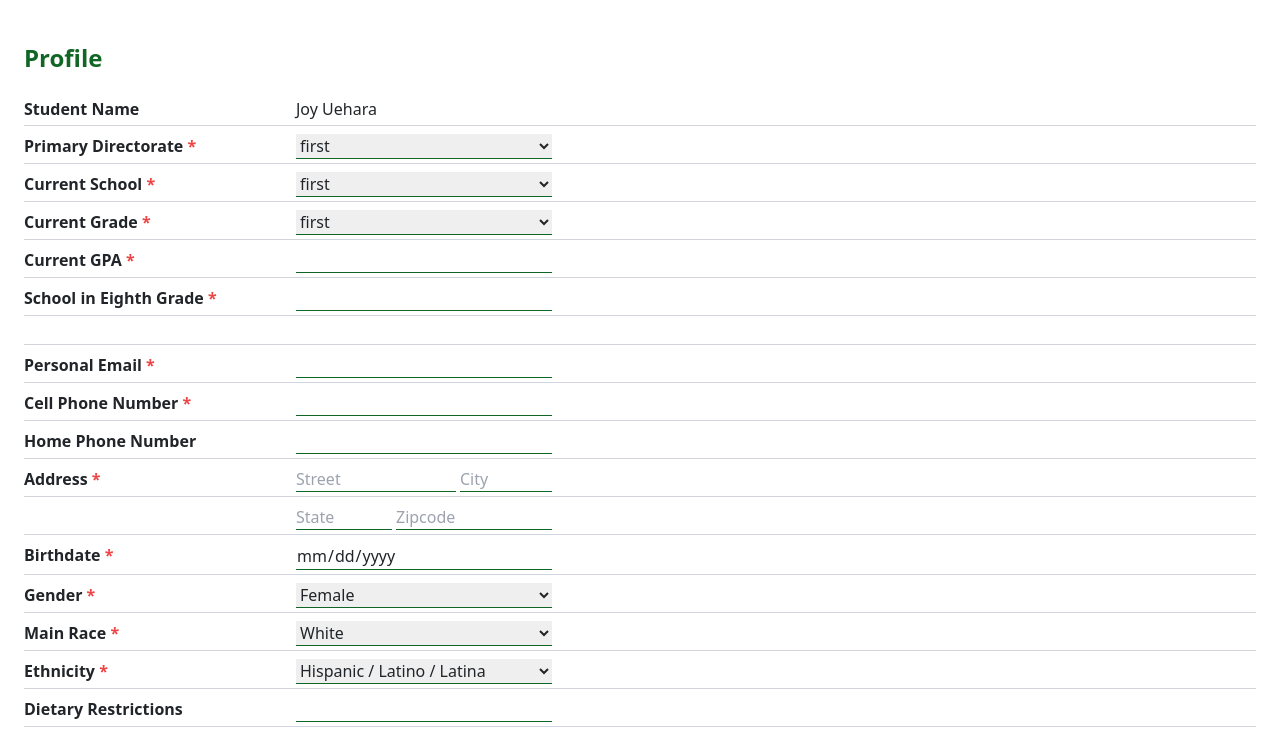
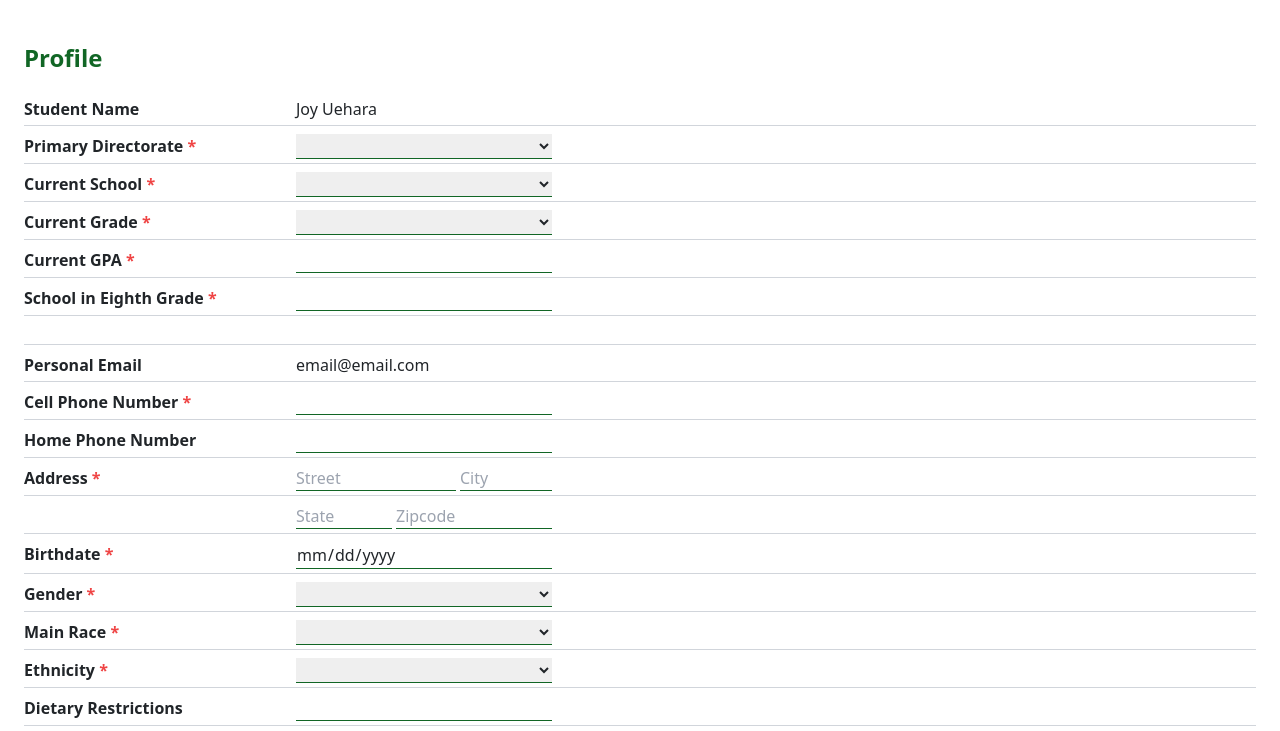
Before and after one commit to Aaron691/TeamPortal, a plain HTML site: page profile.html in a window 1280 px wide. Shown: the part 60-791 px from the top of the page. Drawn offline with nearby package versions, Linux system fonts and the light colour scheme.

Commit message:
Update profile.html
removed preselected options from dropdowns and removed input box for email.

```diff
--- a/profile.html
+++ b/profile.html
@@ -96,6 +96,7 @@
             class="w-64 border-b border-green-600"
             id="primaryDoctorate"
           >
+			<option></option>
             <option value="First">first</option>
             <option value="second">second</option>
           </select>
@@ -110,6 +111,7 @@
             class="w-64 border-b border-green-600"
             id="currentSchool"
           >
+			<option></option>
             <option value="First">first</option>
             <option value="second">second</option>
           </select>
@@ -124,6 +126,7 @@
             class="w-64 border-b border-green-600"
             id="currentGrade"
           >
+			<option></option>
             <option value="First">first</option>
             <option value="second">second</option>
           </select>
@@ -155,15 +158,8 @@
           <div class="h-4"></div>
         </div>
         <div class="flex border-b border-gray-300 my-1 py-1">
-          <div class="font-bold w-70">
-            Personal Email<span class="text-red-500"> *</span>
-          </div>
-          <input
-            type="email"
-            required
-            id="email"
-            class="border-b border-green-600 w-64"
-          />
+			<div class="font-bold w-70 w-64">Personal Email</div>
+			<div>email@email.com</div>
         </div>
         <div class="flex border-b border-gray-300 my-1 py-1">
           <div class="font-bold w-70">
@@ -247,6 +243,7 @@
             class="w-64 border-b border-green-600"
             id="gender"
           >
+			<option></option>
             <option value="Female">Female</option>
             <option value="Male">Male</option>
             <option value="Non-Binary">Non-Binary</option>
@@ -263,6 +260,7 @@
             class="w-64 border-b border-green-600"
             id="race"
           >
+			<option></option>
             <option value="White">White</option>
             <option value="Black">Black / African American</option>
             <option value="American Indian">
@@ -286,6 +284,7 @@
             class="w-64 border-b border-green-600"
             id="ethnicity"
           >
+			<option></option>
             <option value="White">Hispanic / Latino / Latina</option>
             <option value="Black">Not Hispanic / Latino / Latina</option>
             <option value="Withheld">Prefer not to answer</option>
```
